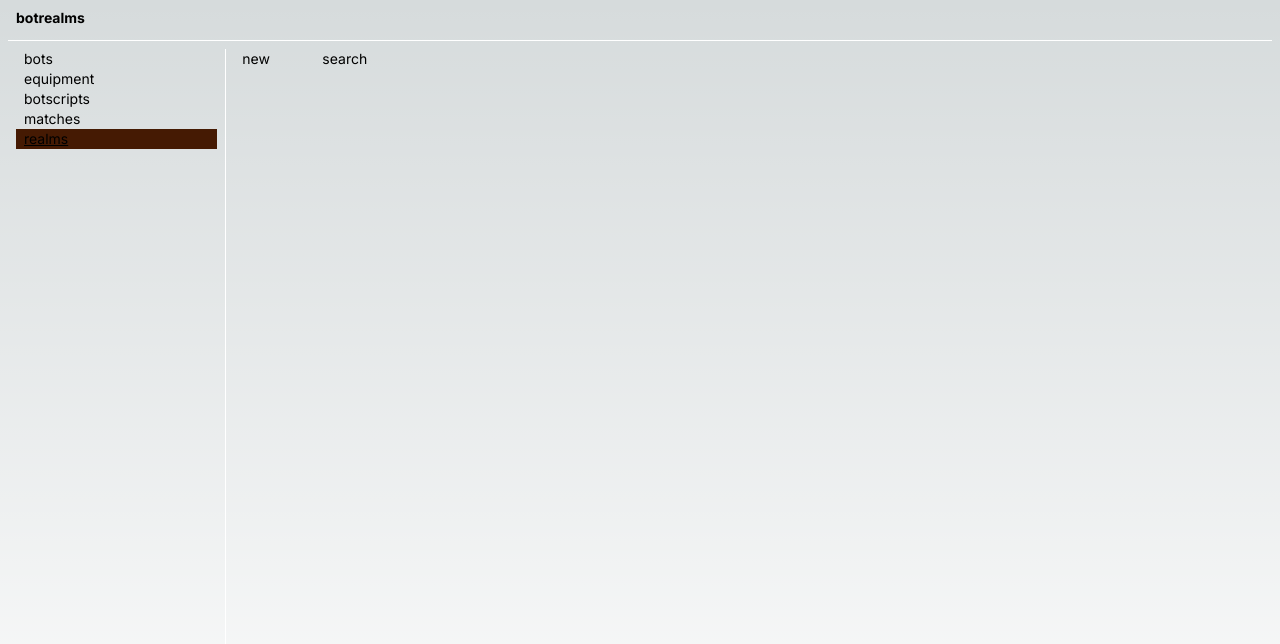
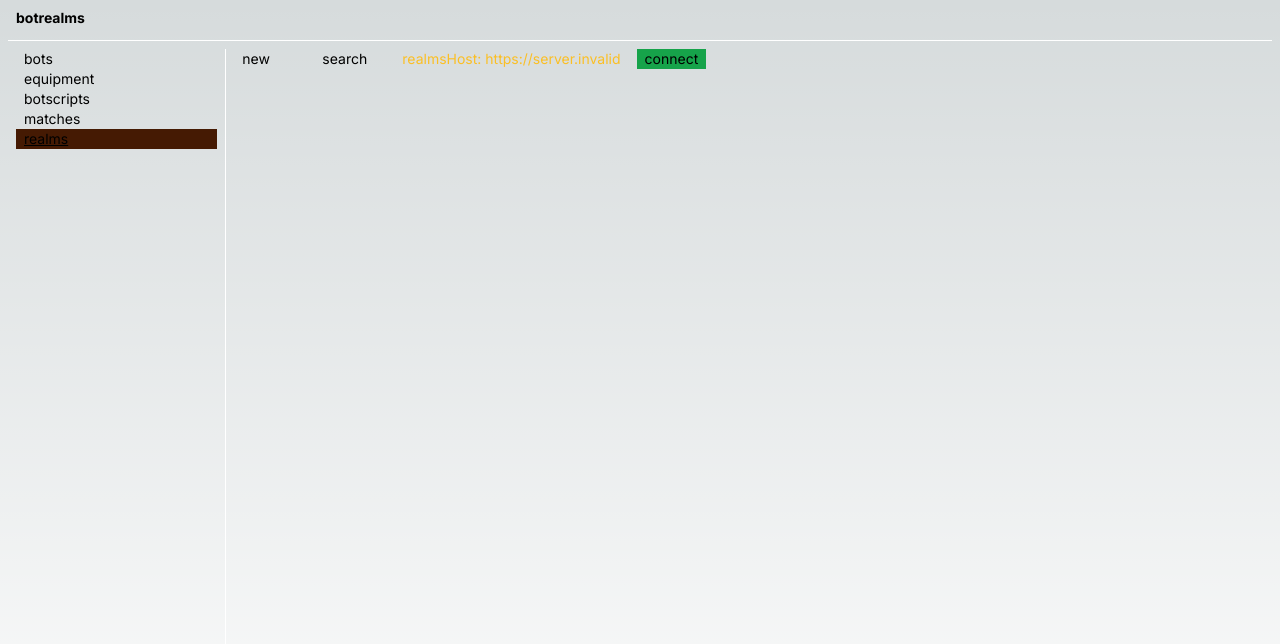
Before and after one commit to jazzhammer/botrealms-f-r, a Next.js app: page / in a window 1280 px wide. Both pictures are taken after a click on the element "realms". Shown: the top 644 px of the page. Built offline with nearby package versions, Linux system fonts and the light colour scheme; no server answers.

Commit message:
feat(realm): viewing and configuring, 1st pass

```diff
--- /dev/null
+++ b/app/realms/bots/available-bots.jsx
@@ -0,0 +1,21 @@
+import {useEffect, useState} from "react";
+
+export default function AvailableBots({realm}) {
+  const [bots, setBots] = useState();
+
+  useEffect(() => {
+    (async () => {
+      const botsResult = await fetch(
+        `${process.env.NEXT_PUBLIC_API_BASE_URL}/bots/deployable?realm=${realm.realm_id}`,
+        {
+          method: 'GET'
+        }
+      );
+      setBots(await botsResult.json());
+    })();
+  }, []);
+
+  return (
+    <div>available bots</div>
+  );
+}
--- /dev/null
+++ b/app/realms/bots/deployed-bots.jsx
@@ -0,0 +1,5 @@
+export default function DeployedBots() {
+  return (
+    <div>deployed bots</div>
+  );
+}
--- /dev/null
+++ b/app/realms/bots/realm-bots.jsx
@@ -0,0 +1,19 @@
+import {useState} from "react";
+import DeployedBots from "@/app/realms/bots/deployed-bots";
+import AvailableBots from "@/app/realms/bots/available-bots";
+
+export default function RealmBots({realm}) {
+  const [mode, setMode] = useState('deployed');
+  return (
+    <div className={"flex flex-col"}>
+      <div className={"flex flex-row w-full"}>
+        <div className={"w-24 cursor-pointer hover:underline text-center" + (mode==='deployed' ? ' underline bg-blue-800': '')} onClick={() => setMode('deployed')}>deployed</div>
+        <div className={"w-24 cursor-pointer hover:underline text-center" + (mode==='available' ? ' underline bg-blue-800': '')} onClick={() => setMode('available')}>available</div>
+      </div>
+      <div>
+        {   mode === 'deployed' && <DeployedBots></DeployedBots> }
+        {   mode === 'available' && <AvailableBots realm={realm}></AvailableBots> }
+      </div>
+    </div>
+  );
+}
--- a/app/realms/realm-details.js
+++ b/app/realms/realm-details.js
@@ -3,7 +3,7 @@
 import {useState} from "react";
 import RealmTopograph from "@/app/realms/realm-topograph";
 
-export default function RealmDetails({realm, onUpdate}) {
+export default function RealmDetails({realm, onUpdate, realmSocket}) {
   const [mode, setMode] = useState('view');
   const [name, setName] = useState(realm.name);
   const updateRealm = async () => {
@@ -35,7 +35,7 @@ export default function RealmDetails({realm, onUpdate}) {
             <div className={"w-124"}><button className={"bg-amber-600 text-black pl-2 pr-2"} onClick={() => setMode('edit')}>edit</button></div>
           </div>
         </div>
-        <RealmTopograph></RealmTopograph>
+        <RealmTopograph realmSocket={realmSocket} realm={realm}></RealmTopograph>
         </div>
       }
       {mode === 'edit' &&
--- a/app/realms/realm-topograph.js
+++ b/app/realms/realm-topograph.js
@@ -1,7 +1,8 @@
 import {useEffect, useRef, useState} from "react";
 import RealmStats from "@/app/realms/realm-stats";
+import RealmBots from "@/app/realms/bots/realm-bots";
 
-export default function RealmTopograph() {
+export default function RealmTopograph({realmSocket, realm}) {
   const realmTopograph = useRef();
   const DEFAULT_HEADING = 0;
   const [topographContext, setTopographicContext] = useState();
@@ -13,6 +14,7 @@ export default function RealmTopograph() {
   const [canRenderSprite, setCanRenderSprite] = useState(false);
   const [canRenderTerrain, setCanRenderTerrain] = useState(false);
   const [realmStats, setRealmStats] = useState();
+  const [feedOn, setFeedOn] = useState(false);
 
   const terrain = new Image();
   terrain.src = 'assets/realms/mars-topopgraph.gif';
@@ -25,6 +27,8 @@ export default function RealmTopograph() {
   navBlue.onload = () => {
     setCanRenderSprite(true);
   }
+
+  const [mode, setMode] = useState('stats');
 
   useEffect(() => {
     if (realmTopograph) {
@@ -78,16 +82,26 @@ export default function RealmTopograph() {
   return (
     <div className={"flex flex-row"}>
       <div className={"flex flex-col w=1/2"}>
-        <div className={"flex flex-row bg-amber-500 mb-2 mt-2 text-black pl-2"}>
-          <div>realm topograph:</div>
-          <div><button value={"jump"} onClick={jumpSprites}>jump</button></div>
+        <div className={"flex flex-row mb-2 mt-2 text-white pl-2"}>
+          <div className={"w-24"}>topograph</div>
+          <div>feed: </div>
+          {feedOn && <div className={"text-green-500"}>on</div>}
+          {!feedOn && <div className={"text-amber-500"}>off</div>}
+          {/*<div><button value={"jump"} onClick={jumpSprites}>jump</button></div>*/}
         </div>
         <div className={"bg-white"} style={{ width: 500, height: 500}}>
           <canvas ref={realmTopograph} style={{width: '500px', height: '500px', }}></canvas>
         </div>
       </div>
       <div className={"flex flex-col w=1/2"}>
-        <RealmStats stats={realmStats}></RealmStats>
+        <div className={"flex flex-row"}>
+          <div className={"pl-2 pr-2 hover:underline cursor-pointer" + (mode === 'stats' ? ' underline bg-blue-800': '')} onClick={()=>setMode('stats')}>stats</div>
+          <div className={"pl-2 pr-2 hover:underline cursor-pointer" + (mode === 'bots' ? ' underline bg-blue-800': '')} onClick={()=>setMode('bots')}>bots</div>
+        </div>
+        <div className={"ml-2"}>
+          {mode === 'stats' && <RealmStats stats={realmStats}></RealmStats>}
+          {mode === 'bots' && <RealmBots realm={realm}></RealmBots>}
+        </div>
       </div>
     </div>
   )
--- a/app/realms/realms.js
+++ b/app/realms/realms.js
@@ -9,23 +9,35 @@ import {io} from "socket.io-client";
 
 export default function Realms() {
   const [realmSocket, setRealmSocket] = useState();
+  const [realmHostConnected, setRealmHostConnected] = useState(false);
+  const [realmHostSocketId, setRealmHostSocketId] = useState();
   const [realmData, setRealmData] = useState();
   const [mode, setMode] = useState('');
   const [realm, setRealm] = useState();
   const [realms, setRealms] = useState();
 
-  const connectRealm = () => {
+  const connectRealmHost = () => {
     const socket = io(`http://localhost:${process.env.NEXT_PUBLIC_WEBSOCKET_PORT}`)
     socket.on('connect', () => {
+      setRealmHostSocketId(socket.id);
+      setRealmHostConnected(true);
       console.log(`connected to realms host, id:${socket.id}`);
+    });
+    socket.on('disconnect', () => {
+      console.log(`disconnected from realms host`);
+      setRealmHostConnected(false);
     });
     setRealmSocket(socket);
     socket.on('realm-data', (realmData) => {
       console.log(`realm-data: received`);
       setRealmData(realmData);
     })
+  }
 
+  const disconnectRealmHost = () => {
+    realmSocket.disconnect();
   }
+
 
   const onCreate = (created) => {
     setRealm(created);
@@ -57,10 +69,24 @@ export default function Realms() {
              onClick={() => setMode('search')}>
           search
         </div>
+        <div className={"w-128 ml-2 mr-2 cursor-pointer hover:underline " + (mode === 'search' ? ' underline' : '') + (realmHostConnected ? "text-green-500" : " text-amber-400")}
+             onClick={() => setMode('search')}>
+          realmsHost: {process.env.NEXT_PUBLIC_WEBSOCKET_HOST}
+        </div>
+        {!realmHostConnected &&
+          <div className={"w-16 ml-2 mr-2 cursor-pointer hover:underline "}>
+            <button className={"bg-green-600 pl-2 pr-2 "} onClick={connectRealmHost}>connect</button>
+          </div>
+        }
+        {realmHostConnected &&
+          <div className={"w-16 ml-2 mr-2 cursor-pointer hover:underline "}>
+            <button className={"bg-amber-600 pl-2 pr-2 "} onClick={disconnectRealmHost}>disconnect</button>
+          </div>
+        }
       </div>
       <div className={"flex flex-col h-full"}>
         {mode === 'new' && <NewRealm onCreate={onCreate}></NewRealm>}
-        {mode === 'selected' && <RealmDetails realm={realm} onUpdate={onUpdate}></RealmDetails>}
+        {mode === 'selected' && <RealmDetails realm={realm} onUpdate={onUpdate} realmSocket={realmSocket}></RealmDetails>}
         {mode === 'search' &&
           <div className={"flex flex-col"}>
             <SearchRealms onRealms={onRealms}></SearchRealms>
```
Also changed, not shown: 1 other file (tests, documents, lock files or other folders).
